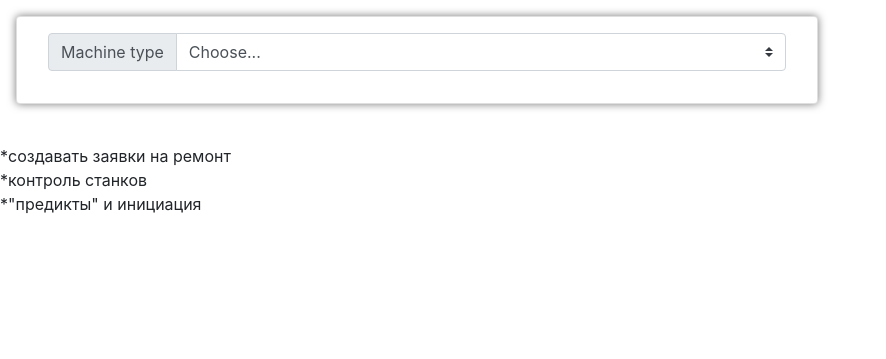
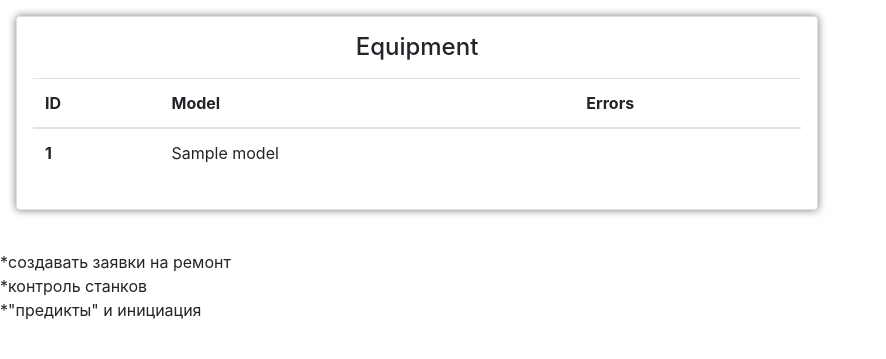
Before and after one commit to the21composer/Repair-Control-App, a Flask app: template webform/scr/templates/site_manager.html in a window 1280 px wide. Shown: the part 56-415 px from the top of the page, without its empty margins (0-886 px from the left). Run offline with Flask 2, Linux system fonts and the light colour scheme; the template is opened without the code that fills it: most values are stand-ins (such as "Sample title", 1, 10 or a date in 2020).

Commit message:
Added MongoDB & pymodm, classes for Equipment and Error, HTML output

```diff
--- a/webform/scr/app.py
+++ b/webform/scr/app.py
@@ -1,5 +1,29 @@
 from flask import Flask
 from flask import render_template
+from pymodm.connection import connect
+from pymongo.write_concern import WriteConcern
+from pymodm import EmbeddedMongoModel, MongoModel, fields
+import datetime
+
+# Connect to MongoDB and call the connection "my-app".
+connect("mongodb://localhost:27017/myDatabase", alias="my-app")
+
+class Error(EmbeddedMongoModel):
+    time = fields.DateTimeField()
+    errorID = fields.IntegerField()
+    description = fields.CharField()
+    class Meta:
+        write_concern = WriteConcern(j=True)
+        connection_alias = 'my-app'
+
+class Equipment(MongoModel):
+    machineID = fields.IntegerField()
+    model = fields.CharField()
+    revised_on = fields.DateTimeField()
+    errors = fields.EmbeddedDocumentListField(Error)
+    class Meta:
+        write_concern = WriteConcern(j=True)
+        connection_alias = 'my-app'
 
 app = Flask(__name__)
 
@@ -13,7 +37,20 @@ def worker():
 
 @app.route('/site')
 def site():
-    return render_template('site_manager.html')
+    # Example of some data
+    for eq in Equipment.objects.all(): # Deleting old data...
+        eq.delete()
+    eq1 = Equipment(machineID=1, model='MODEL1').save()
+    eq2 = Equipment(machineID=2, model='MODEL5').save()
+    eq1.errors.append(Error(time=datetime.datetime.now(), errorID=1, description="ERROR1"))
+    eq1.errors.append(Error(time=datetime.datetime.now(), errorID=2, description="ERROR4"))
+    eq2.errors.append(Error(time=datetime.datetime.now(), errorID=112, description="MYSTERY"))
+    eq1.save()
+    eq2.save()
+    Equipment(machineID=3, model='NOERR').save()
+    Equipment(machineID=4, model='NOERR').save()
+    # Created 2 Equipments with some errors and 2 Equipments without
+    return render_template('site_manager.html', Equipment=Equipment)
 
 @app.route('/repair')
 def repair():
--- a/webform/scr/templates/site_manager.html
+++ b/webform/scr/templates/site_manager.html
@@ -20,19 +20,44 @@
     <div class="row p-3 w-100">
         <div class="col-12 col-lg-8">
             <div class="card p-3 mb-4 small-shadow d-flex flex-column align-items-center">
-                <div class="container">
-                    <div class="input-group mb-3">
-                        <div class="input-group-prepend">
-                            <label class="input-group-text" for="inputGroupSelect01">Machine type</label>
-                        </div>
-                        <select class="custom-select" id="inputGroupSelect01">
-                            <option selected>Choose...</option>
-                            <option value="1">One</option>
-                            <option value="2">Two</option>
-                            <option value="3">Three</option>
-                        </select>
-                    </div>
-                </div>
+                <h4 class="mb-3">Equipment</h4>
+                <table class="table">
+                    <thead>
+                        <tr>
+                            <th scope="col">ID</th>
+                            <th scope="col">Model</th>
+                            <th scope="col">Errors</th>
+                        </tr>
+                    </thead>
+                    <tbody>
+                        {%for eq in Equipment.objects.all() %}
+                        <tr>
+                            <th scope="row">{{eq.machineID}}</th>
+                            <td> {{eq.model}}</td>
+                            <td>
+                                {%if eq.errors %}
+                                <table class="table">
+                                    <thead>
+                                        <tr>
+                                            <th scope="col">Type</th>
+                                            <th scope="col">Info</th>
+                                        </tr>
+                                    </thead>
+                                    <tbody>
+                                        {%for err in eq.errors %}
+                                        <tr>
+                                            <td> {{err.errorID}}</td>
+                                            <td> {{err.description}}</td>
+                                        </tr>
+                                        {% endfor %}
+                                    </tbody>
+                                </table>
+                                {% endif %}
+                            </td>
+                        </tr>
+                        {% endfor %}
+                    </tbody>
+                </table>
             </div>
         </div>
     </div>
```
Also changed, not shown: 1 other file.
